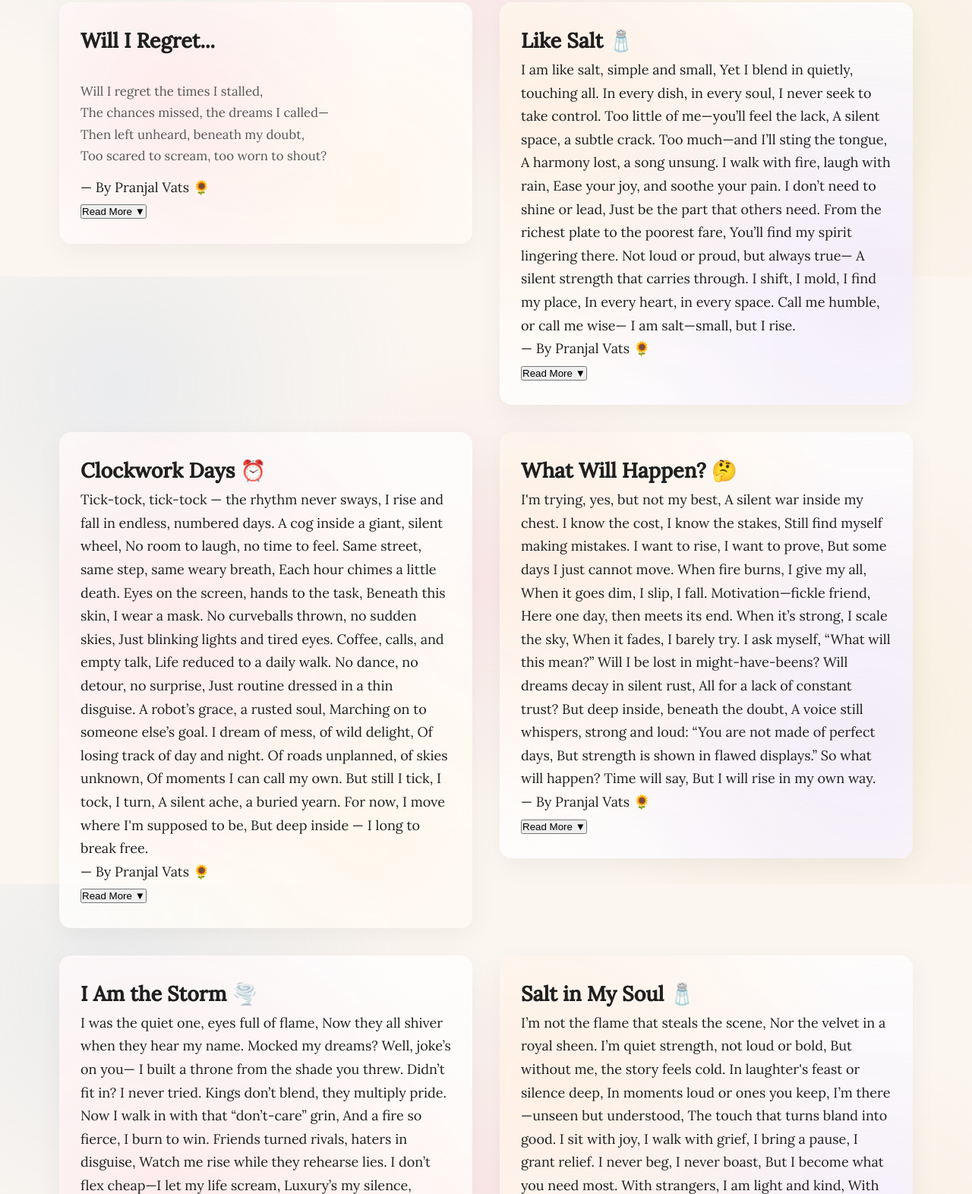
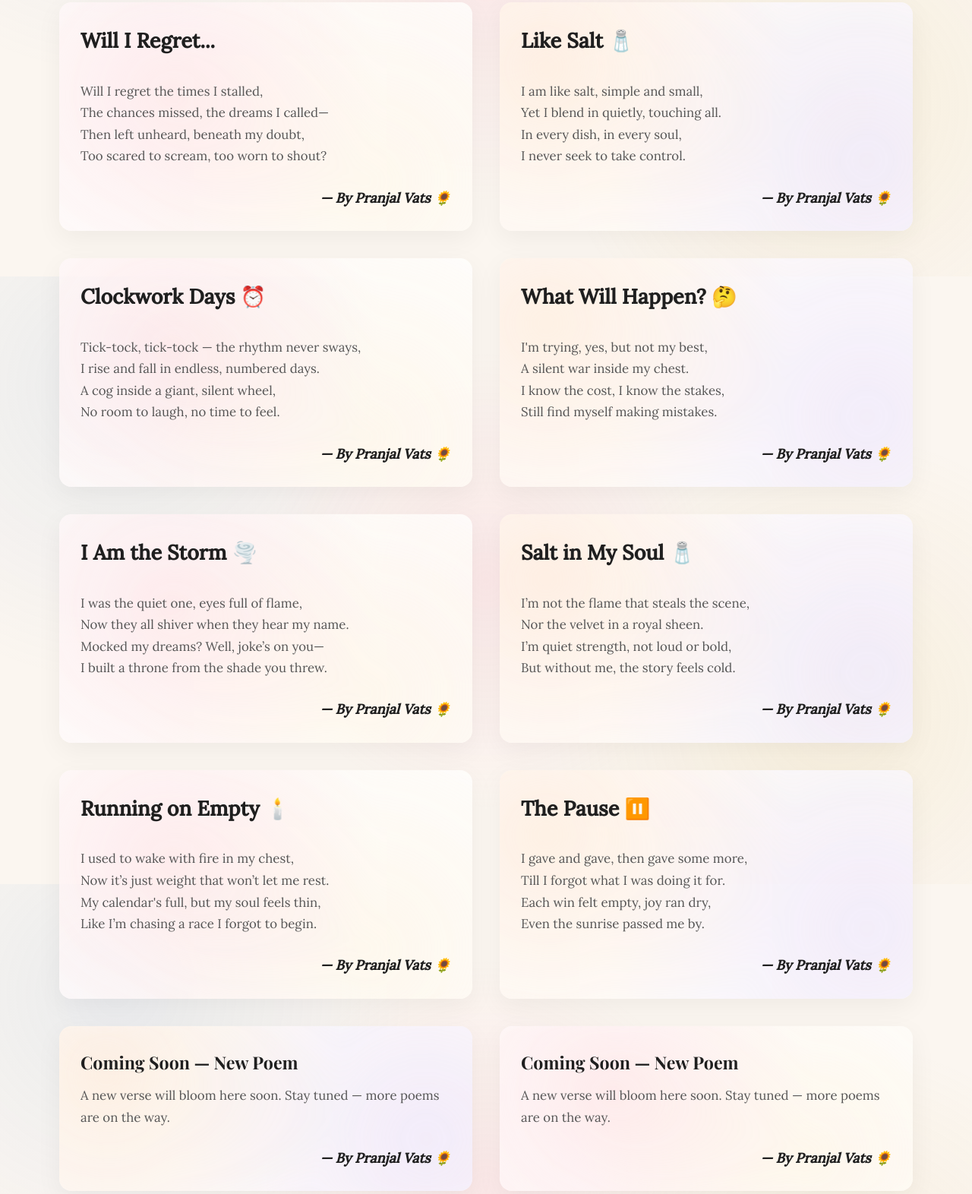
Before and after one commit to vatspranjal29-pv/Wildness-unleashed, a plain HTML site: page poems.html in a window 1280 px wide. Shown: the part 436-2008 px from the top of the page at 76% size. Drawn offline with nearby package versions, Linux system fonts and the light colour scheme.

Commit message:
Update poems.html

```diff
--- a/poems.html
+++ b/poems.html
@@ -188,13 +188,14 @@ But I’ll build something I can keep.
 Not perfect paths or flawless days—
 But truth I lived in flawed, real ways.
   </div>
-  <div class="author">— By Pranjal Vats 🌻</div>
-  <button class="read-toggle" onclick="toggleCard(this)">Read More ▼</button>
+        <div class="full" aria-hidden="true"></div>
+        <button class="read hidden">Read More ▾</button>
+        <div class="author-line">— By Pranjal Vats 🌻</div>
 </article>
     <!-- 2 -->
 <article class="card wash-peach">
       <h2 class="poem-title">Like Salt 🧂</h2>
-      <div class="poem-content">
+      <div class="excerpt">
 I am like salt, simple and small,
 Yet I blend in quietly, touching all.
 In every dish, in every soul,
@@ -219,15 +220,16 @@ I shift, I mold, I find my place,
 In every heart, in every space.
 Call me humble, or call me wise—
 I am salt—small, but I rise.
-      </div>
-      <div class="author">— By Pranjal Vats 🌻</div>
-      <button class="read-toggle" onclick="toggleCard(this)">Read More ▼</button>
-    </article>
+</div>
+        <div class="full" aria-hidden="true"></div>
+        <button class="read hidden">Read More ▾</button>
+        <div class="author-line">— By Pranjal Vats 🌻</div>
+</article>
 
     <!-- 3 -->
     <article class="card wash-blush">
       <h2 class="poem-title">Clockwork Days ⏰</h2>
-      <div class="poem-content">
+      <div class="excerpt">
 Tick-tock, tick-tock — the rhythm never sways,
 I rise and fall in endless, numbered days.
 A cog inside a giant, silent wheel,
@@ -258,14 +260,15 @@ A silent ache, a buried yearn.
 For now, I move where I'm supposed to be,
 But deep inside — I long to break free.
       </div>
-      <div class="author">— By Pranjal Vats 🌻</div>
-      <button class="read-toggle" onclick="toggleCard(this)">Read More ▼</button>
+        <div class="full" aria-hidden="true"></div>
+        <button class="read hidden">Read More ▾</button>
+        <div class="author-line">— By Pranjal Vats 🌻</div>
     </article>
 
     <!-- 4 -->
     <article class="card wash-peach">
       <h2 class="poem-title">What Will Happen? 🤔</h2>
-      <div class="poem-content">
+      <div class="excerpt">
 I'm trying, yes, but not my best,
 A silent war inside my chest.
 I know the cost, I know the stakes,
@@ -294,14 +297,15 @@ But strength is shown in flawed displays.”
 So what will happen? Time will say,
 But I will rise in my own way.
       </div>
-      <div class="author">— By Pranjal Vats 🌻</div>
-      <button class="read-toggle" onclick="toggleCard(this)">Read More ▼</button>
+        <div class="full" aria-hidden="true"></div>
+        <button class="read hidden">Read More ▾</button>
+        <div class="author-line">— By Pranjal Vats 🌻</div>
     </article>
 
     <!-- 5 -->
     <article class="card wash-blush">
       <h2 class="poem-title">I Am the Storm 🌪️</h2>
-      <div class="poem-content">
+      <div class="excerpt">
 I was the quiet one, eyes full of flame,
 Now they all shiver when they hear my name.
 Mocked my dreams? Well, joke’s on you—
@@ -341,15 +345,16 @@ So when they ask, “How did you win?”
 I’ll smirk and say, “By never giving in.”
 Let my glow blind every fake smile swarm—
 I didn’t chase the light. I became the storm.
-      </div>
-      <div class="author">— By Pranjal Vats 🌻</div>
-      <button class="read-toggle" onclick="toggleCard(this)">Read More ▼</button>
+</div>
+        <div class="full" aria-hidden="true"></div>
+        <button class="read hidden">Read More ▾</button>
+        <div class="author-line">— By Pranjal Vats 🌻</div>
     </article>
 
     <!-- 6 — Salt in My Soul -->
     <article class="card wash-peach">
       <h2 class="poem-title">Salt in My Soul 🧂</h2>
-      <div class="poem-content">
+      <div class="excerpt">
 I’m not the flame that steals the scene,
 Nor the velvet in a royal sheen.
 I’m quiet strength, not loud or bold,
@@ -380,14 +385,15 @@ I’m best when measured, shared with love.
 Not too much, nor barely there,
 Just enough—and I’m everywhere.
       </div>
-      <div class="author">— By Pranjal Vats 🌻</div>
-      <button class="read-toggle" onclick="toggleCard(this)">Read More ▼</button>
+        <div class="full" aria-hidden="true"></div>
+        <button class="read hidden">Read More ▾</button>
+        <div class="author-line">— By Pranjal Vats 🌻</div>
     </article>
 
     <!-- 7 — Running on Empty -->
     <article class="card wash-blush">
       <h2 class="poem-title">Running on Empty 🕯️</h2>
-      <div class="poem-content">
+      <div class="excerpt">
 I used to wake with fire in my chest,
 Now it’s just weight that won’t let me rest.
 My calendar's full, but my soul feels thin,
@@ -413,14 +419,15 @@ Maybe pause is what makes strength complete.
 I’ll learn to breathe, not just survive—
 To stop, to heal, to feel alive.
       </div>
-      <div class="author">— By Pranjal Vats 🌻</div>
-      <button class="read-toggle" onclick="toggleCard(this)">Read More ▼</button>
+        <div class="full" aria-hidden="true"></div>
+        <button class="read hidden">Read More ▾</button>
+        <div class="author-line">— By Pranjal Vats 🌻</div>
     </article>
 
     <!-- 8 — The Pause -->
 <article class="card wash-peach">
       <h2 class="poem-title">The Pause ⏸️</h2>
-      <div class="poem-content">
+      <div class="excerpt">
 I gave and gave, then gave some more,
 Till I forgot what I was doing it for.
 Each win felt empty, joy ran dry,
@@ -441,10 +448,10 @@ It’s okay to just float halfway.”
 And in the quiet, I found my start—
 Not in the doing, but in the heart.
       </div>
-      <div class="author">— By Pranjal Vats 🌻</div>
-      <button class="read-toggle" onclick="toggleCard(this)">Read More ▼</button>
-    </article>
-
+        <div class="full" aria-hidden="true"></div>
+        <button class="read hidden">Read More ▾</button>
+        <div class="author-line">— By Pranjal Vats 🌻</div>
+</article>
   </section>
 
       <!-- placeholders -->
```
